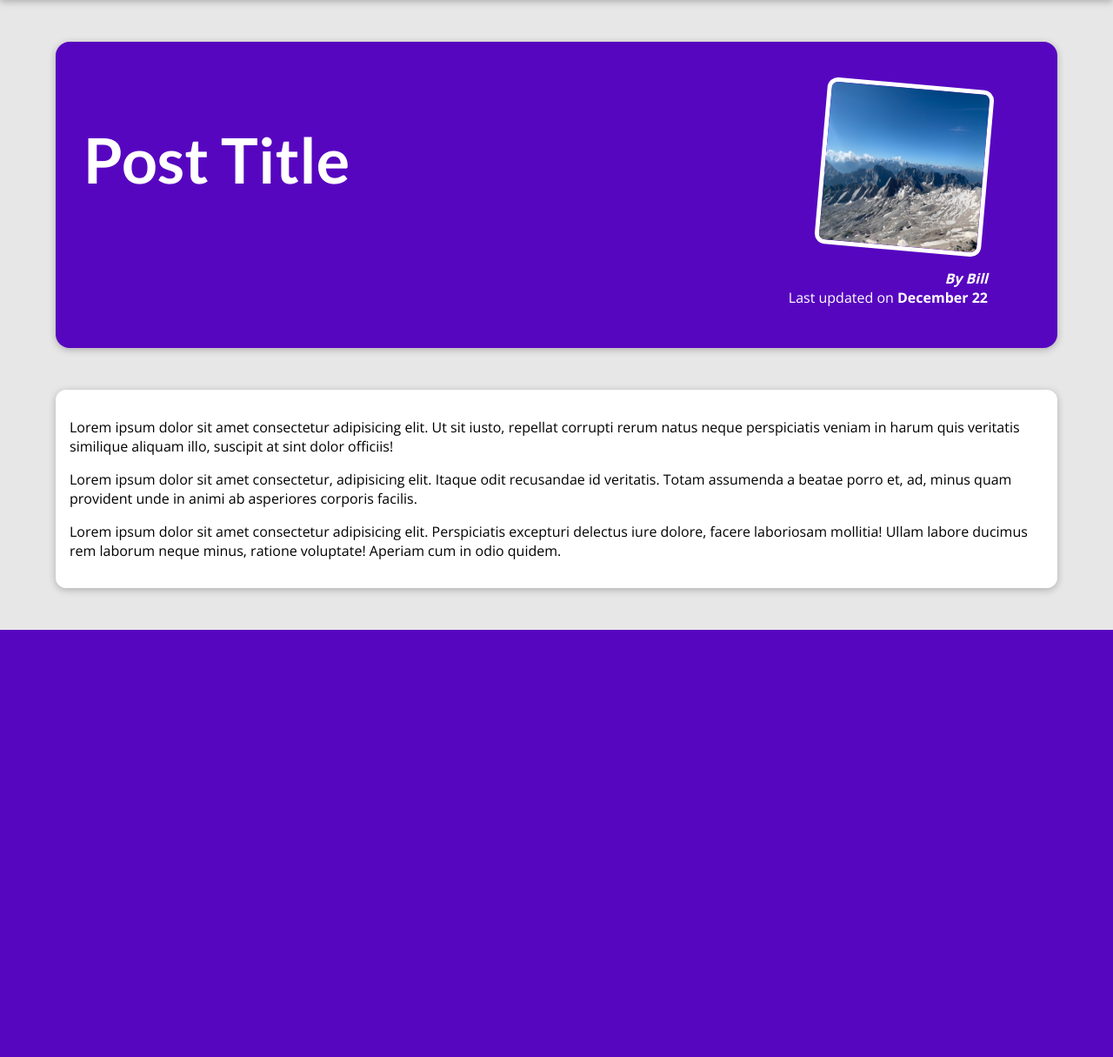
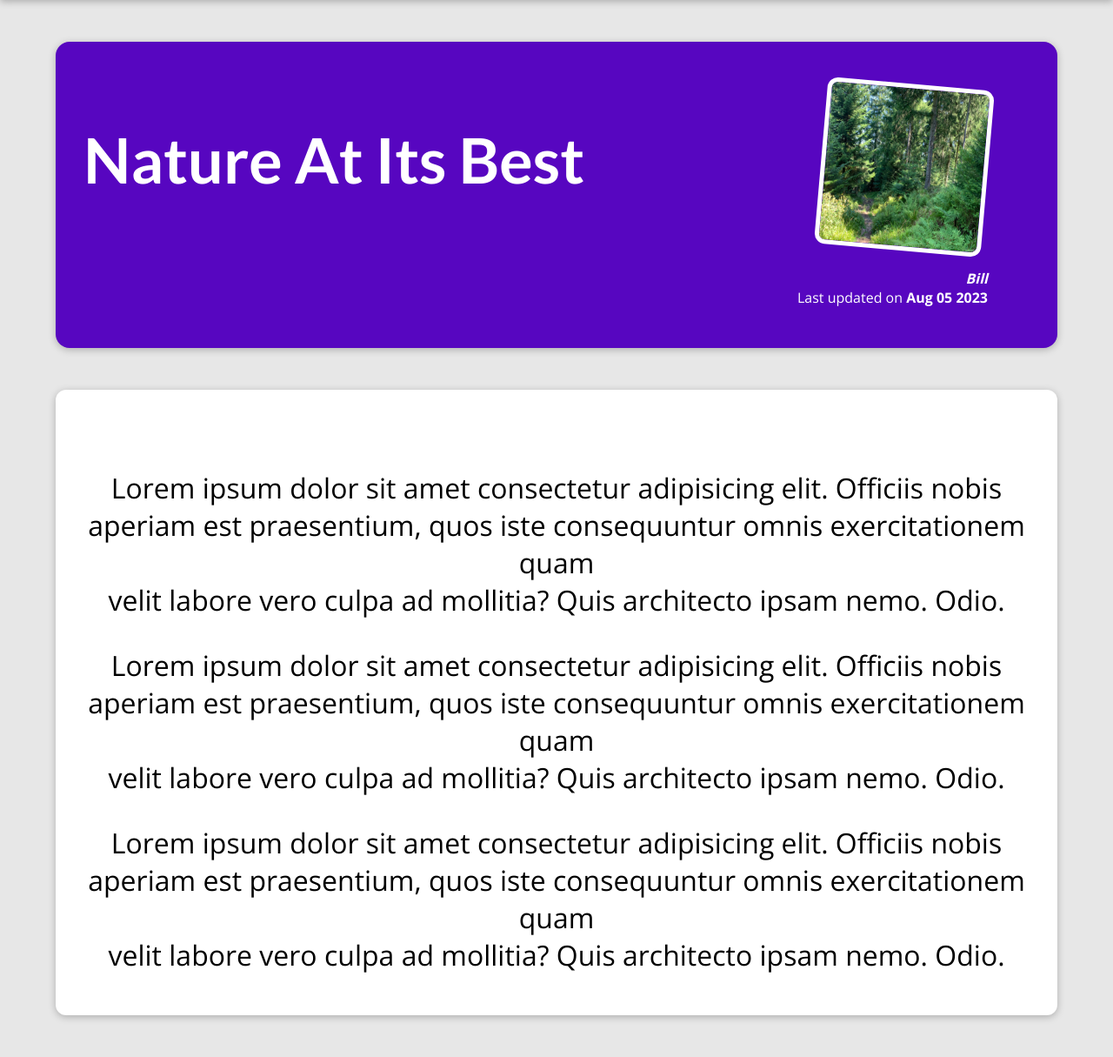
Before and after one commit to BillStephens2022/Blog-Django, a Django app: page /posts/into-the-woods in a window 1280 px wide. Shown: the part 80-1295 px from the top of the page at 87% size. Before the commit the page ends 804 px from the top, so only its background shows below. Run offline with Django 5.2, Linux system fonts and the light colour scheme.

Commit message:
updated all-posts and post-detail page, added app screenshots to readme

```diff
--- a/blog/static/blog/post-detail.css
+++ b/blog/static/blog/post-detail.css
@@ -60,3 +60,8 @@ main {
   border-radius: 12px;
   box-shadow: 0 2px 8px rgba(0, 0, 0, 0.25);
 }
+
+p {
+  font-size: 2rem;
+  text-align: center;
+}
--- a/blog/templates/blog/post-detail.html
+++ b/blog/templates/blog/post-detail.html
@@ -1,7 +1,7 @@
 {% extends "base.html" %}
 {% load static %}
 
-{% block title %} This Post Title {% endblock%}
+{% block title %} {{ post.title }} {% endblock%}
 
 {% block css_files %}
 <link rel="stylesheet" href="{% static "blog/post-detail.css" %}" />
@@ -10,18 +10,16 @@
 
 {% block content %}
   <section id="summary">
-    <h2>Post Title</h2>
+    <h2>{{ post.title }}</h2>
     <article>
-        <img src="{% static "blog/images/mountains.jpg" %}" alt="" />
-        <address>By Bill</address>
+        <img src="{% static "blog/images/"|add:post.image %}" alt="{{post.title}}" />
+        <address>{{ post.author }}</address>
         <div>
-            Last updated on <time>December 22</time>
+            Last updated on <time>{{ post.date|date:"M d Y" }}</time>
         </div>
     </article>
   </section>
   <main>
-    <p>Lorem ipsum dolor sit amet consectetur adipisicing elit. Ut sit iusto, repellat corrupti rerum natus neque perspiciatis veniam in harum quis veritatis similique aliquam illo, suscipit at sint dolor officiis!</p>
-    <p>Lorem ipsum dolor sit amet consectetur, adipisicing elit. Itaque odit recusandae id veritatis. Totam assumenda a beatae porro et, ad, minus quam provident unde in animi ab asperiores corporis facilis.</p>
-    <p>Lorem ipsum dolor sit amet consectetur adipisicing elit. Perspiciatis excepturi delectus iure dolore, facere laboriosam mollitia! Ullam labore ducimus rem laborum neque minus, ratione voluptate! Aperiam cum in odio quidem.</p>
+    {{ post.content|linebreaks }}
   </main>
 {% endblock %}
--- a/blog/views.py
+++ b/blog/views.py
@@ -29,8 +29,8 @@ all_posts = [
     {
         "slug": "programming-is-fun",
         "image": "coding.jpg",
-        "author": "Maximilian",
-        "date": date(2022, 3, 10),
+        "author": "Bill",
+        "date": date(2023, 11, 30),
         "title": "Programming Is Great!",
         "excerpt": "Did you ever spend hours searching that one error in your code? Yep - that's what happened to me yesterday...",
         "content": """
@@ -50,8 +50,8 @@ all_posts = [
     {
         "slug": "into-the-woods",
         "image": "woods.jpg",
-        "author": "Maximilian",
-        "date": date(2020, 8, 5),
+        "author": "Bill",
+        "date": date(2023, 8, 5),
         "title": "Nature At Its Best",
         "excerpt": "Nature is amazing! The amount of inspiration I get when walking in nature is incredible!",
         "content": """
@@ -86,8 +86,13 @@ def starting_page(request):
 
 
 def posts(request):
-    return render(request, "blog/all-posts.html")
+    return render(request, "blog/all-posts.html", {
+        "all_posts": all_posts
+    })
 
 
 def post_detail(request, slug):
-    return render(request, "blog/post-detail.html")
+    selected_post = next(post for post in all_posts if post['slug'] == slug)
+    return render(request, "blog/post-detail.html", {
+        "post": selected_post
+    })
```
Also changed, not shown: blog/templates/blog/all-posts.html (+2 -5 lines), README.md, blog/static/blog/images/screenshot1.png (added), blog/static/blog/images/screenshot2.png (added).
